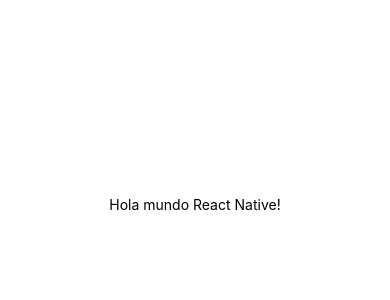
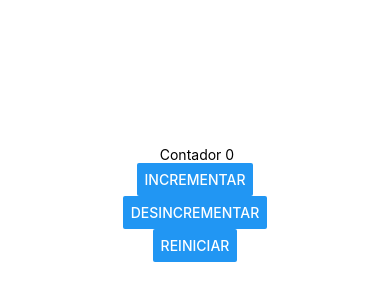
Before and after one commit to EduardoSantana446/PAM212.., a React Native app in the folder intro/: screen / in a window 390 px wide. Shown: the part 218-518 px from the top of the page. Built offline with nearby package versions, Linux system fonts and the light colour scheme.

Commit message:
Practica 5

```diff
--- a/intro/App.js
+++ b/intro/App.js
@@ -1,15 +1,28 @@
+// 1. Import: zona de declaraciones
 import { StatusBar } from 'expo-status-bar';
-import { StyleSheet, Text, View } from 'react-native';
+import { StyleSheet, Text, View, Button } from 'react-native';
+import React, {useState} from 'react';
 
+// 2. Main: zona de ejecucion o componentes
 export default function App() {
+
+  const [contador, setContador] = useState(0);
   return (
+
     <View style={styles.container}>
-      <Text>Hola mundo React Native!</Text>
+
+      <Text> Contador {contador}</Text>
+      <Button title='Incrementar' onPress={()=>setContador(contador + 1)}/>
+      <Button title='Desincrementar' onPress={()=>setContador(contador - 1)}/>
+      <Button title='Reiniciar' onPress={()=>setContador(0)}/>
       <StatusBar style="auto" />
+
     </View>
+
   );
 }
 
+// 3. Styles: zona de estilos
 const styles = StyleSheet.create({
   container: {
     flex: 1,
```
